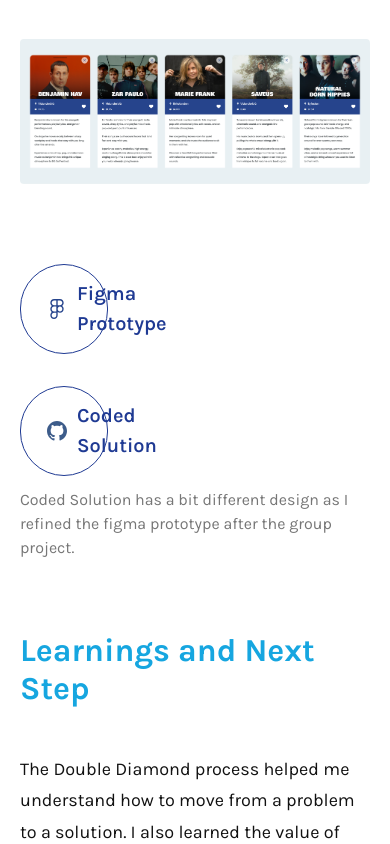
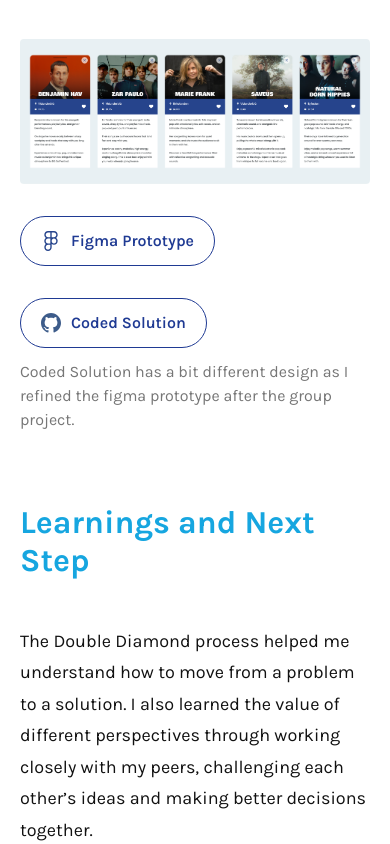
Before and after one commit to Lunanuna/portfolio, a React (Vite) app: page /projects/blaa-sol in a window 390 px wide. Shown: the part 11156-12000 px from the top of the page. Built offline with nearby package versions, Linux system fonts and the light colour scheme.

Commit message:
link btn css

```diff
--- a/src/views/BlaaSolProject.jsx
+++ b/src/views/BlaaSolProject.jsx
@@ -392,9 +392,7 @@ export default function BlaaSol() {
       </figure>
 
       {/* ========== 11. 코드 솔루션 링크 ========== */}
-      <section className={styles.textBlock}>
-        {/* 실제 배포 주소로 href 교체해줘 */}
-              <div className={styles.iconBlock}>
+      <section className={styles.iconBlock}>
               <a
                   href="https://www.figma.com/proto/VaBOC3efju2IWqGGUsKvax/Bl%C3%A5-Sol---Gayoung?node-id=4243-15385&viewport=2739%2C162%2C0.51&t=LU0s4na2igynDKcw-1&scaling=scale-down&content-scaling=fixed&starting-point-node-id=811%3A6198&page-id=696%3A3058"
                   target="_blank"
@@ -405,6 +403,9 @@ export default function BlaaSol() {
                   Figma Prototype
                 </a>
 
+      </section>
+      <section className={styles.iconBlock}>
+        {/* 실제 배포 주소로 href 교체해줘 */}
 
                 <a
                   href="https://bla-sol.pages.dev/"
@@ -415,7 +416,6 @@ export default function BlaaSol() {
                   <img src={githubIcon} alt="" className={styles.linkIcon} />
                   Coded Solution
                 </a>
-                </div>
         <p className={styles.linkNote}>
           Coded Solution has a bit different design as I refined the figma
           prototype after the group project.
--- a/src/views/BlaaSolProject.module.css
+++ b/src/views/BlaaSolProject.module.css
@@ -407,14 +407,13 @@
    9. 코드 솔루션 링크
    ============================================================ */
 .iconBlock{
-  display: flex;
-  flex-direction: column;
-  gap: 24px;
+  max-width: var(--content-max);
+  margin: 24px auto 0;
+  padding: 0 var(--side-pad);
 }
 
 .codedLink {
   display: inline-flex;
-  width: 25%;
   align-items: center;
   gap: 10px;
   margin-top: 8px;
@@ -535,4 +534,9 @@
     grid-template-columns: 1fr;
     gap: 56px;
   }
+
+    .codedLink {
+    font-size: 16px;
+    padding: 12px 20px;
+  }
 }
--- a/src/views/SpilCafeenProject.module.css
+++ b/src/views/SpilCafeenProject.module.css
@@ -495,7 +495,6 @@
 
 .codedLink {
   display: inline-flex;
-  width: 25%;
   align-items: center;
   gap: 10px;
   margin-top: 8px;
@@ -616,4 +615,9 @@
 }
 
   .colorGrid { gap: 24px; }
+
+    .codedLink {
+    font-size: 16px;
+    padding: 12px 20px;
+  }
 }
```
